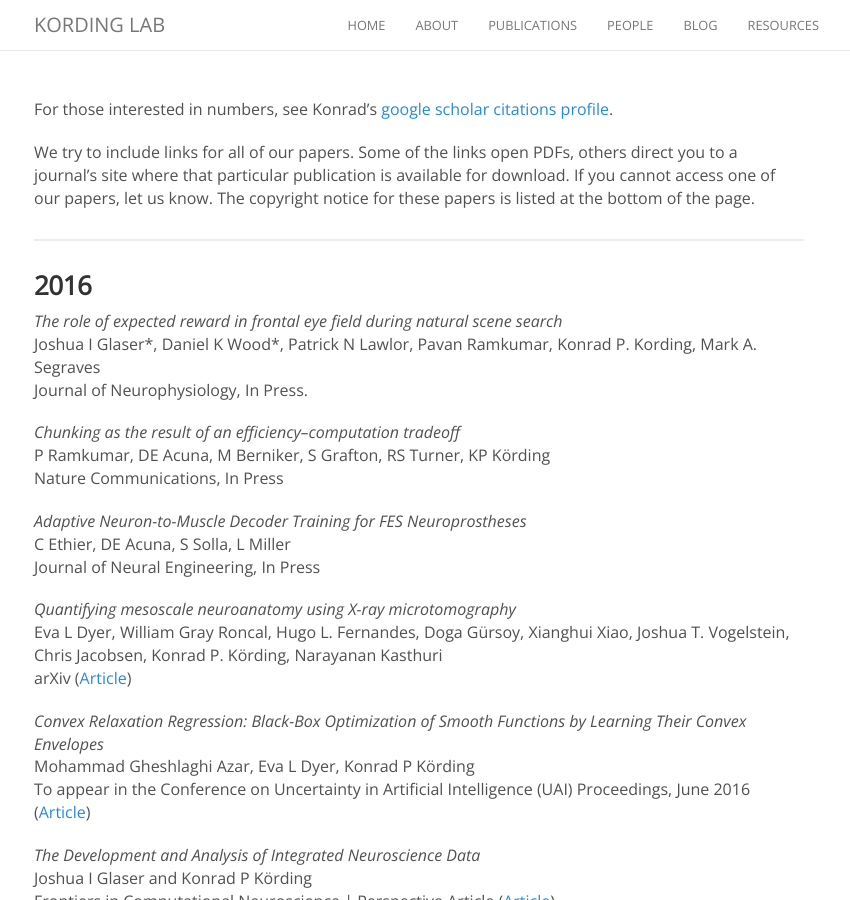
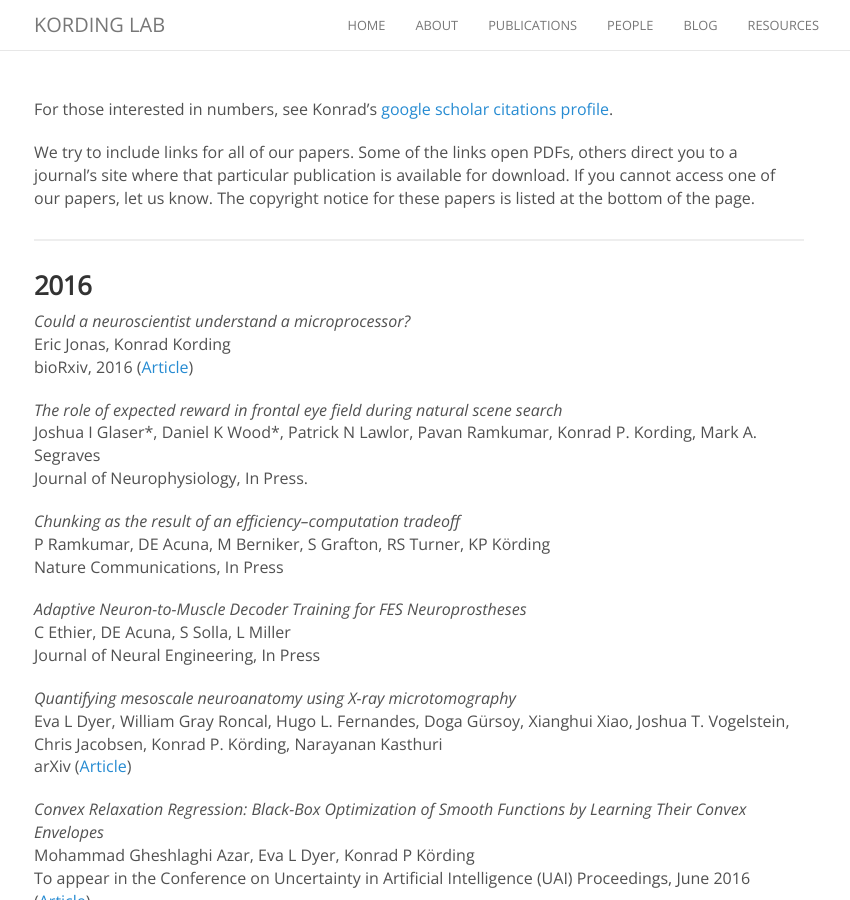
Before and after one commit to KordingLab/KordingLab.github.io, a Jekyll site: the page built from publications.md, in a window 1280 px wide and 900 px high. Shown: the whole window, without its empty margins (221-1071 px from the left). Built offline with Jekyll 4.4.1, drawn with Linux system fonts in a browser that asks for light colours; nearby versions of some CDN libraries; comment, search, counter and statistics services are not loaded.

Commit message:
Add microprocessor paper

```diff
--- a/publications.md
+++ b/publications.md
@@ -10,6 +10,10 @@ We try to include links for all of our papers. Some of the links open PDFs, othe
 <hr>
 
 ### 2016
+
+_Could a neuroscientist understand a microprocessor?_<br>
+Eric Jonas, Konrad Kording<br>
+bioRxiv, 2016 ([Article](http://biorxiv.org/content/early/2016/05/26/055624))
 
 _The role of expected reward in frontal eye field during natural scene search_<br>
 Joshua I Glaser\*, Daniel K Wood\*, Patrick N Lawlor, Pavan Ramkumar, Konrad P. Kording, Mark A. Segraves<br>
```
